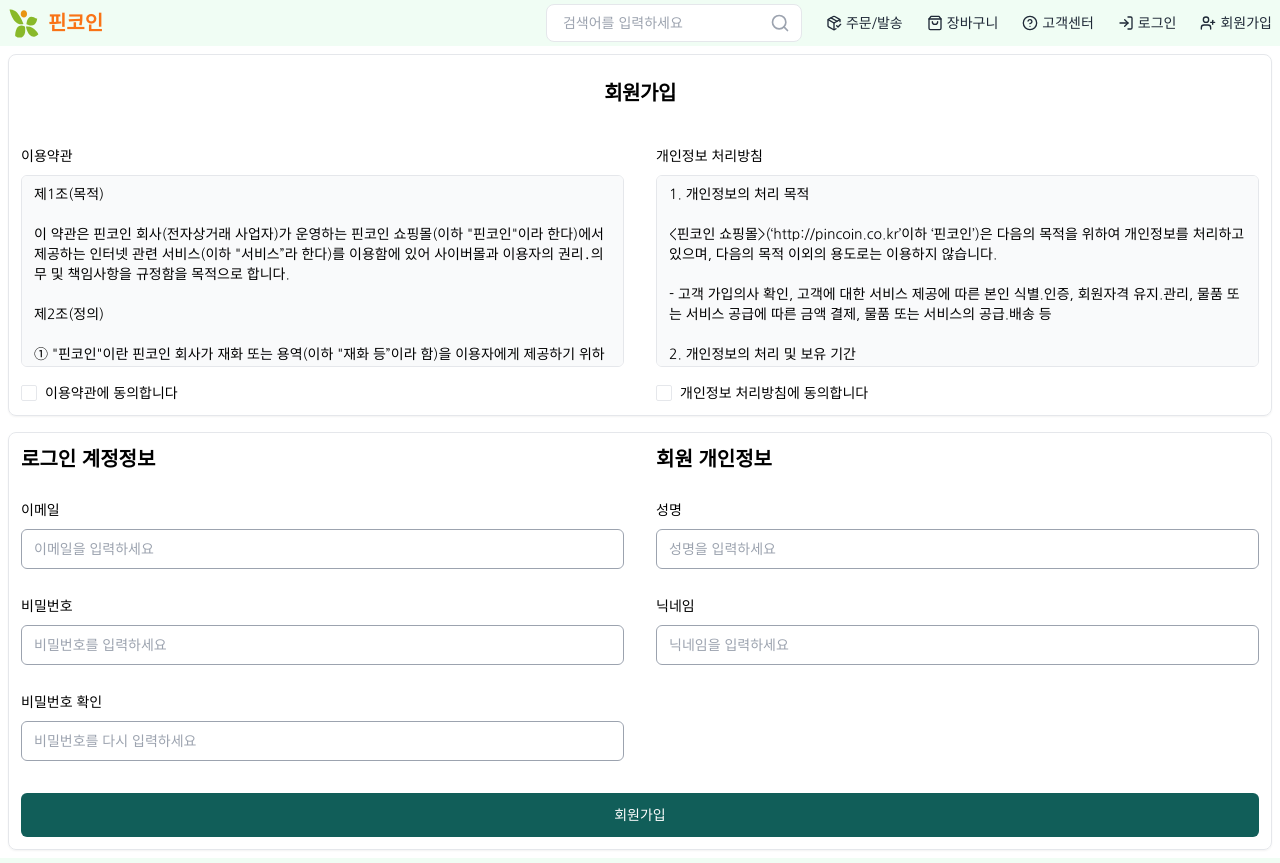
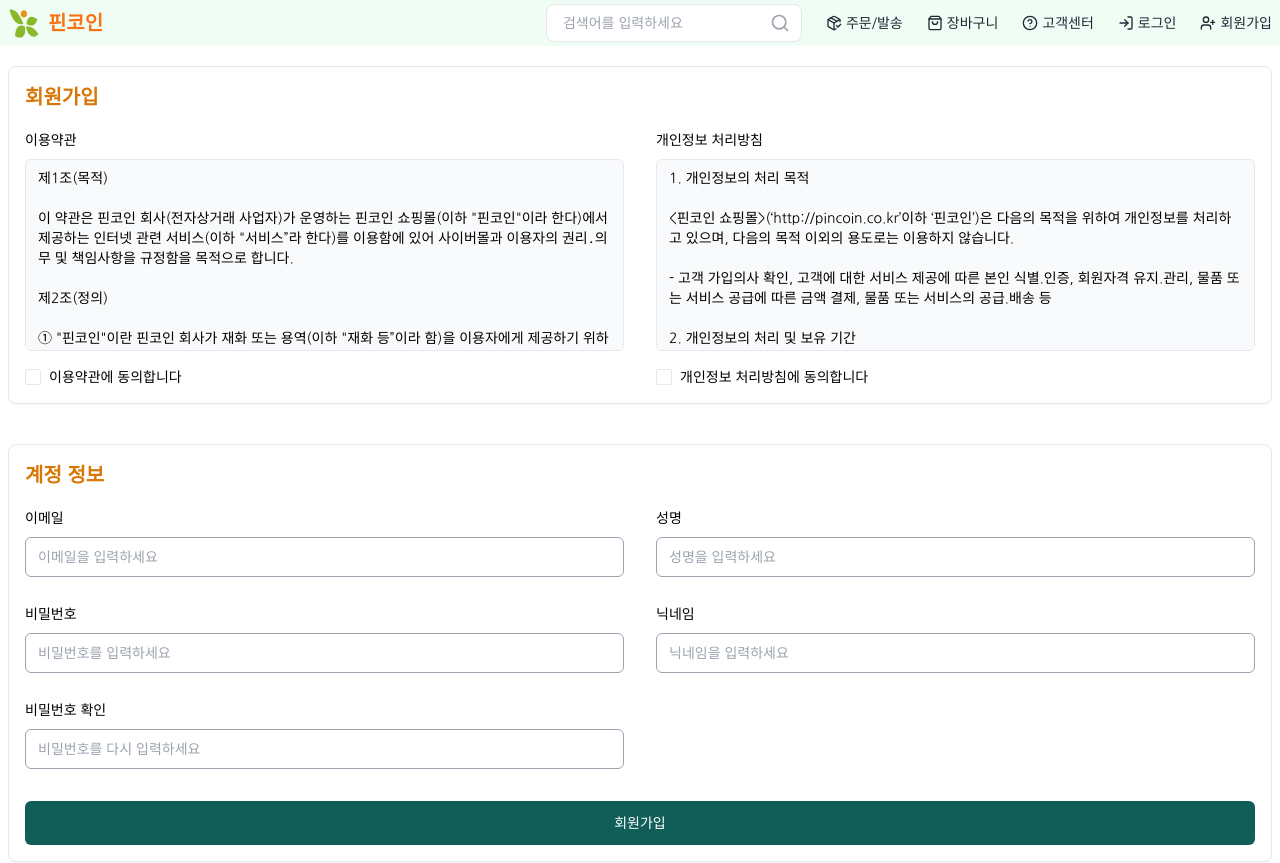
Before and after one commit to mairoo/guava, a Next.js app: page /auth/sign-up in a window 1280 px wide. Shown: the top 863 px of the page. Built offline with nearby package versions, Linux system fonts and the light colour scheme.

Commit message:
TitledSection

```diff
--- a/src/app/auth/find-password/page.tsx
+++ b/src/app/auth/find-password/page.tsx
@@ -1,8 +1,7 @@
 'use client';
 
-import { TopSpace } from '@/components/layout';
+import { TitledSection, TopSpace } from '@/components/layout';
 import { Button } from '@/components/ui/button';
-import { Card, CardContent, CardHeader, CardTitle } from '@/components/ui/card';
 import { Input } from '@/components/ui/input';
 import { Label } from '@/components/ui/label';
 import { cn } from '@/lib/utils';
@@ -61,13 +60,12 @@ const FindPasswordPage = () => {
 
   return (
     <TopSpace>
-      <Card className="w-full max-w-xl mx-auto sm:border sm:shadow-sm border-0 shadow-none">
-        <CardHeader className="p-2 sm:p-3">
-          <CardTitle className="text-xl font-bold text-center">
-            비밀번호 찾기
-          </CardTitle>
-        </CardHeader>
-        <CardContent className="p-2 sm:p-3">
+      <TitledSection
+        title="비밀번호 찾기"
+        showBorder
+        spacing="space-y-4"
+        className="w-full max-w-xl mx-auto"
+      >
         <div className="mb-6 text-center text-gray-600">
           <p>
             가입하신 이메일 주소로 비밀번호 초기화를 위한 이메일을 발송합니다.
@@ -109,8 +107,7 @@ const FindPasswordPage = () => {
             </Link>
           </div>
         </form>
-        </CardContent>
-      </Card>
+      </TitledSection>
     </TopSpace>
   );
 };
--- a/src/app/auth/sign-in/page.tsx
+++ b/src/app/auth/sign-in/page.tsx
@@ -1,8 +1,7 @@
 'use client';
 
-import { TopSpace } from '@/components/layout';
+import { TitledSection, TopSpace } from '@/components/layout';
 import { Button } from '@/components/ui/button';
-import { Card, CardContent, CardHeader, CardTitle } from '@/components/ui/card';
 import { Checkbox } from '@/components/ui/checkbox';
 import { Input } from '@/components/ui/input';
 import { Label } from '@/components/ui/label';
@@ -66,13 +65,12 @@ const SignInPage = () => {
 
   return (
     <TopSpace>
-      <Card className="w-full max-w-xl mx-auto sm:border sm:shadow-sm border-0 shadow-none">
-        <CardHeader className="p-2 sm:p-3">
-          <CardTitle className="text-xl font-bold text-center">
-            로그인
-          </CardTitle>
-        </CardHeader>
-        <CardContent className="p-2 sm:p-3">
+      <TitledSection
+        title="로그인"
+        showBorder
+        spacing="space-y-4"
+        className="w-full max-w-xl mx-auto"
+      >
         <form onSubmit={handleSubmit(onSubmit)} className="space-y-4">
           <div className="space-y-2">
             <Label htmlFor="email">이메일</Label>
@@ -104,9 +102,7 @@ const SignInPage = () => {
               )}
             />
             {errors.password && (
-                <p className="text-sm text-red-500">
-                  {errors.password.message}
-                </p>
+              <p className="text-sm text-red-500">{errors.password.message}</p>
             )}
           </div>
 
@@ -137,8 +133,7 @@ const SignInPage = () => {
             </Link>
           </div>
         </form>
-        </CardContent>
-      </Card>
+      </TitledSection>
     </TopSpace>
   );
 };
--- a/src/app/auth/sign-out/page.tsx
+++ b/src/app/auth/sign-out/page.tsx
@@ -1,8 +1,7 @@
 'use client';
 
-import { TopSpace } from '@/components/layout';
+import { TitledSection, TopSpace } from '@/components/layout';
 import { Button } from '@/components/ui/button';
-import { Card, CardContent, CardHeader, CardTitle } from '@/components/ui/card';
 import { cn } from '@/lib/utils';
 import { useLogoutMutation } from '@/store/auth/api';
 import { yupResolver } from '@hookform/resolvers/yup';
@@ -41,13 +40,12 @@ const LogoutPage = () => {
 
   return (
     <TopSpace>
-      <Card className="w-full max-w-xl mx-auto sm:border sm:shadow-sm border-0 shadow-none">
-        <CardHeader className="p-2 sm:p-3">
-          <CardTitle className="text-xl font-bold text-center">
-            로그아웃
-          </CardTitle>
-        </CardHeader>
-        <CardContent className="p-2 sm:p-3">
+      <TitledSection
+        title="로그아웃"
+        showBorder
+        spacing="space-y-4"
+        className="w-full max-w-xl mx-auto"
+      >
         <form onSubmit={handleSubmit(onSubmit)} className="space-y-4">
           <p className="text-center text-gray-600">
             정말 로그아웃 하시겠습니까?
@@ -78,8 +76,7 @@ const LogoutPage = () => {
             </Button>
           </div>
         </form>
-        </CardContent>
-      </Card>
+      </TitledSection>
     </TopSpace>
   );
 };
--- a/src/app/auth/sign-up/page.tsx
+++ b/src/app/auth/sign-up/page.tsx
@@ -1,8 +1,7 @@
 'use client';
 
-import { FlexColumn, GridRow } from '@/components/layout';
+import { FlexColumn, GridRow, TitledSection } from '@/components/layout';
 import { Button } from '@/components/ui/button';
-import { Card, CardContent, CardHeader, CardTitle } from '@/components/ui/card';
 import { Checkbox } from '@/components/ui/checkbox';
 import { Input } from '@/components/ui/input';
 import { Label } from '@/components/ui/label';
@@ -17,7 +16,6 @@ const styles = {
     base: 'focus-visible:ring-0 focus-visible:ring-offset-0 border border-gray-400',
   },
   inputWrapper: 'space-y-2',
-  sectionTitle: 'text-xl font-semibold',
   button: {
     base: 'w-full h-11 bg-teal-800 text-white hover:bg-teal-700 transition-colors',
     loading: 'cursor-not-allowed opacity-70',
@@ -34,13 +32,12 @@ const SignUpPage = () => {
     <form onSubmit={handleSubmit}>
       <FlexColumn spacing={4} marginY={2}>
         {/* 약관 동의 섹션 */}
-        <Card className="w-full md:border-[1px] md:shadow-sm shadow-none border-0">
-          <CardHeader>
-            <CardTitle className="text-xl font-bold text-center">
-              회원가입
-            </CardTitle>
-          </CardHeader>
-          <CardContent className="p-3">
+        <TitledSection
+          title="회원가입"
+          showBorder
+          spacing="space-y-4"
+          className="w-full"
+        >
           <GridRow gapX={8} gapY={2}>
             <div className="flex-1 space-y-4">
               <div className="space-y-2">
@@ -54,10 +51,7 @@ const SignUpPage = () => {
               </div>
               <div className="flex items-center space-x-2">
                 <Checkbox id="termsAccept" />
-                  <Label
-                    htmlFor="termsAccept"
-                    className="text-sm cursor-pointer"
-                  >
+                <Label htmlFor="termsAccept" className="text-sm cursor-pointer">
                   이용약관에 동의합니다
                 </Label>
               </div>
@@ -84,16 +78,18 @@ const SignUpPage = () => {
               </div>
             </div>
           </GridRow>
-          </CardContent>
-        </Card>
+        </TitledSection>
 
         {/* 계정 정보 & 개인 정보 입력 섹션 */}
-        <Card className="w-full md:border-[1px] md:shadow-sm shadow-none border-0">
-          <CardContent className="p-3">
-            <div className="grid grid-cols-1 md:grid-cols-2 gap-8">
+        <TitledSection
+          title="계정 정보"
+          showBorder
+          spacing="space-y-4"
+          className="w-full"
+        >
+          <GridRow gapX={8} gapY={4}>
             {/* 로그인 계정 정보 */}
             <div className="space-y-6">
-                <h3 className={styles.sectionTitle}>로그인 계정정보</h3>
               <div className={styles.inputWrapper}>
                 <Label htmlFor="email">이메일</Label>
                 <Input
@@ -125,7 +121,6 @@ const SignUpPage = () => {
 
             {/* 회원 개인정보 */}
             <div className="space-y-6">
-                <h3 className={styles.sectionTitle}>회원 개인정보</h3>
               <div className={styles.inputWrapper}>
                 <Label htmlFor="name">성명</Label>
                 <Input
@@ -145,7 +140,7 @@ const SignUpPage = () => {
                 />
               </div>
             </div>
-            </div>
+          </GridRow>
 
           {/* 회원가입 버튼 */}
           <div className="mt-8">
@@ -153,8 +148,7 @@ const SignUpPage = () => {
               회원가입
             </Button>
           </div>
-          </CardContent>
-        </Card>
+        </TitledSection>
       </FlexColumn>
     </form>
   );
```
Lines whose indentation alone changed are shown as unchanged.
